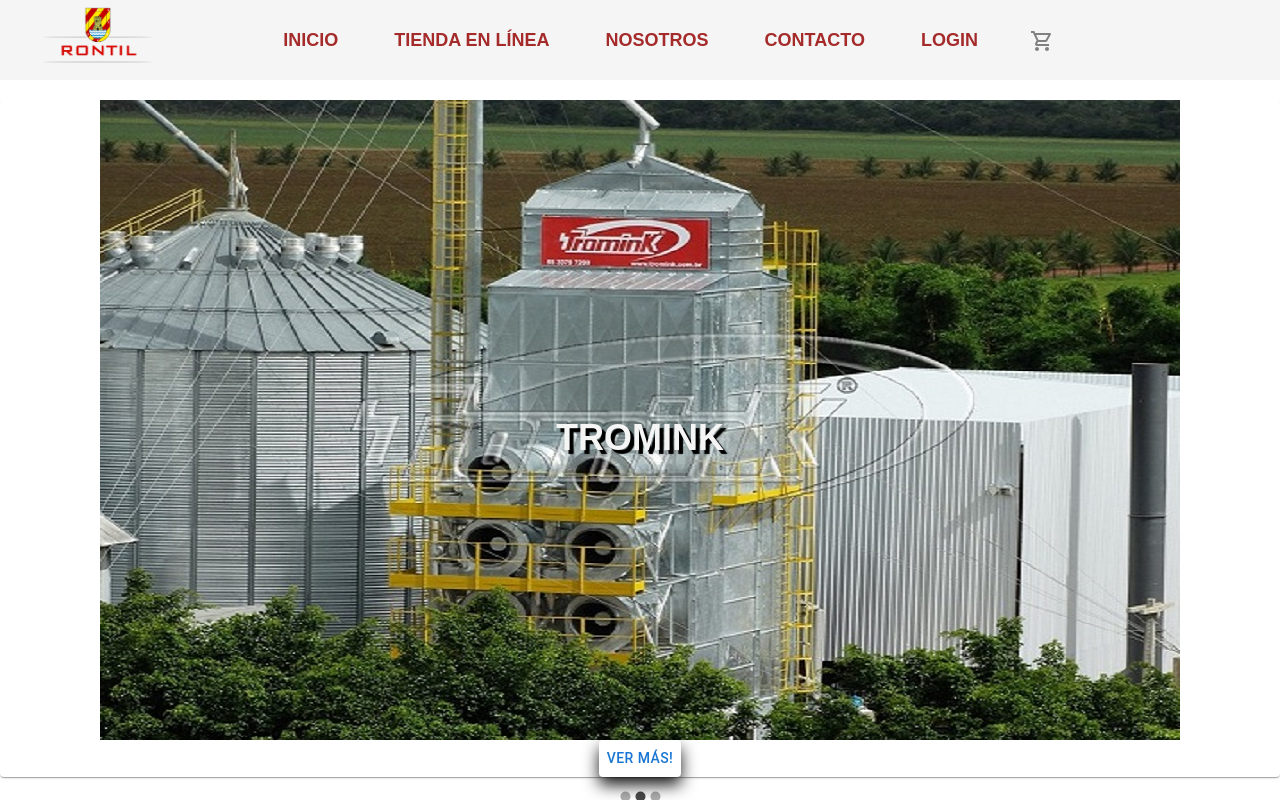
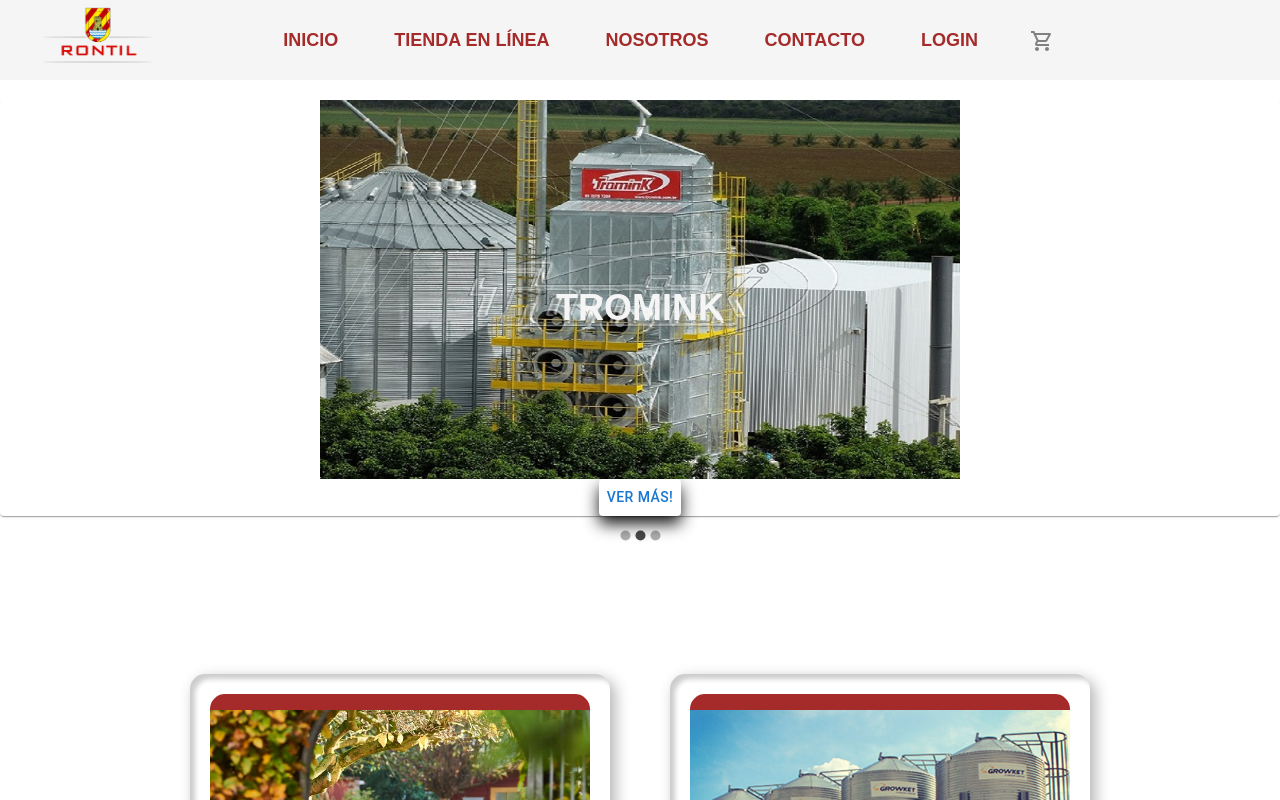
Before and after one commit to josemaria1988/rontil-web-react, a React (Create React App) app: page / in a window 1280 px wide. Shown: the top 800 px of the page. Built offline with nearby package versions, Linux system fonts and the light colour scheme; no server answers.

Commit message:
mejorando css

```diff
--- a/src/components/Banner/Banner.jsx
+++ b/src/components/Banner/Banner.jsx
@@ -11,7 +11,7 @@
     return (
         <Paper className="paper-carousel">
             <h2 className="titulo-carousel">{props.item.name}</h2>
-            <img src={props.item.img} alt={props.item.imge} />
+            <img className="bannerImage" src={props.item.img} alt={props.item.imge} />
             <Button className="CheckButton">
                 Ver más!
             </Button>
--- a/src/components/Banner/Banner.scss
+++ b/src/components/Banner/Banner.scss
@@ -1,10 +1,6 @@
-.banner-container {
-    width: 100%;
-    text-align: center;
-}
-
 .bannerImage {
-    width: 75%;
+    width: 50%;
+    max-height: 400px;
 }
 
 .spinner {
@@ -17,3 +13,39 @@
     background: whitesmoke;
 
 }
+
+.caja-inicio {
+    margin-top: 100px;
+    margin-bottom: 100px;
+}
+
+.paper-carousel {
+    display: flex;
+    flex-direction: column;
+    justify-content: center;
+    align-items: center;
+}
+
+.titulo-carousel {
+    position: absolute;
+    color: whitesmoke;
+    font-size: 36px;
+    z-index: 1;
+}
+.titulo-carousel:before {
+    background-color: rgba(255,255,255,0.3);
+}
+
+.CheckButton {
+    color: #a52a2a;
+    background-color: #f9f9f9;
+    font-size: 28px;
+    box-shadow: 0px 8px 16px 0px rgba(0,0,0,0.9);
+    z-index: 1;
+}
+
+.CheckButton:hover {
+    color: #f5f5f5;
+    background-color: #034574;
+    transition: 0.5s;
+}
--- a/src/components/Inicio/Inicio.jsx
+++ b/src/components/Inicio/Inicio.jsx
@@ -13,7 +13,7 @@
     }
 
     return (
-        <>
+        <div className="caja-inicio">
             <Banner />
             <div className="container-inicio">
                 <div className="card-inicio">
@@ -38,7 +38,7 @@
                     </div>
                 </div>
             </div>
-        </>
+        </div>
     )
 }
 
--- a/src/components/Inicio/Inicio.scss
+++ b/src/components/Inicio/Inicio.scss
@@ -1,38 +1,3 @@
-
-.caja-inicio {
-    margin-top: 100px;
-    margin-bottom: 100px;
-}
-
-.paper-carousel {
-    display: flex;
-    flex-direction: column;
-    justify-content: center;
-    align-items: center;
-}
-
-.titulo-carousel {
-    position: absolute;
-    text-shadow: 4px 4px 1px black;
-    background-color: transparent;
-    color: whitesmoke;
-    font-size: 36px;
-    z-index: 1;
-}
-
-.CheckButton {
-    color: #a52a2a;
-    background-color: #f9f9f9;
-    font-size: 28px;
-    box-shadow: 0px 8px 16px 0px rgba(0,0,0,0.9);
-    z-index: 1;
-}
-
-.CheckButton:hover {
-    color: #f5f5f5;
-    background-color: #034574;
-    transition: 0.5s;
-}
 
 .container-inicio {
     display: flex;
```
